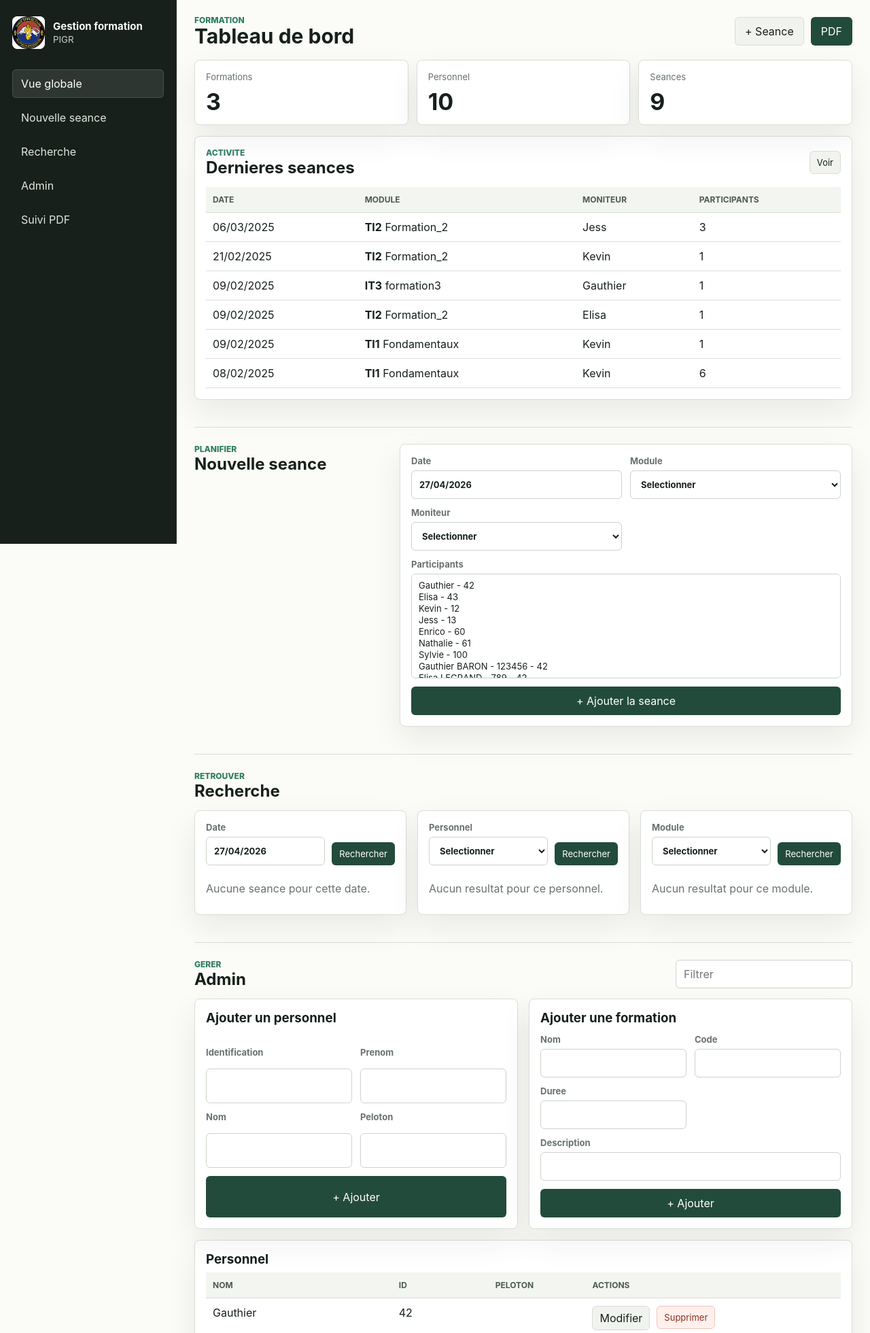
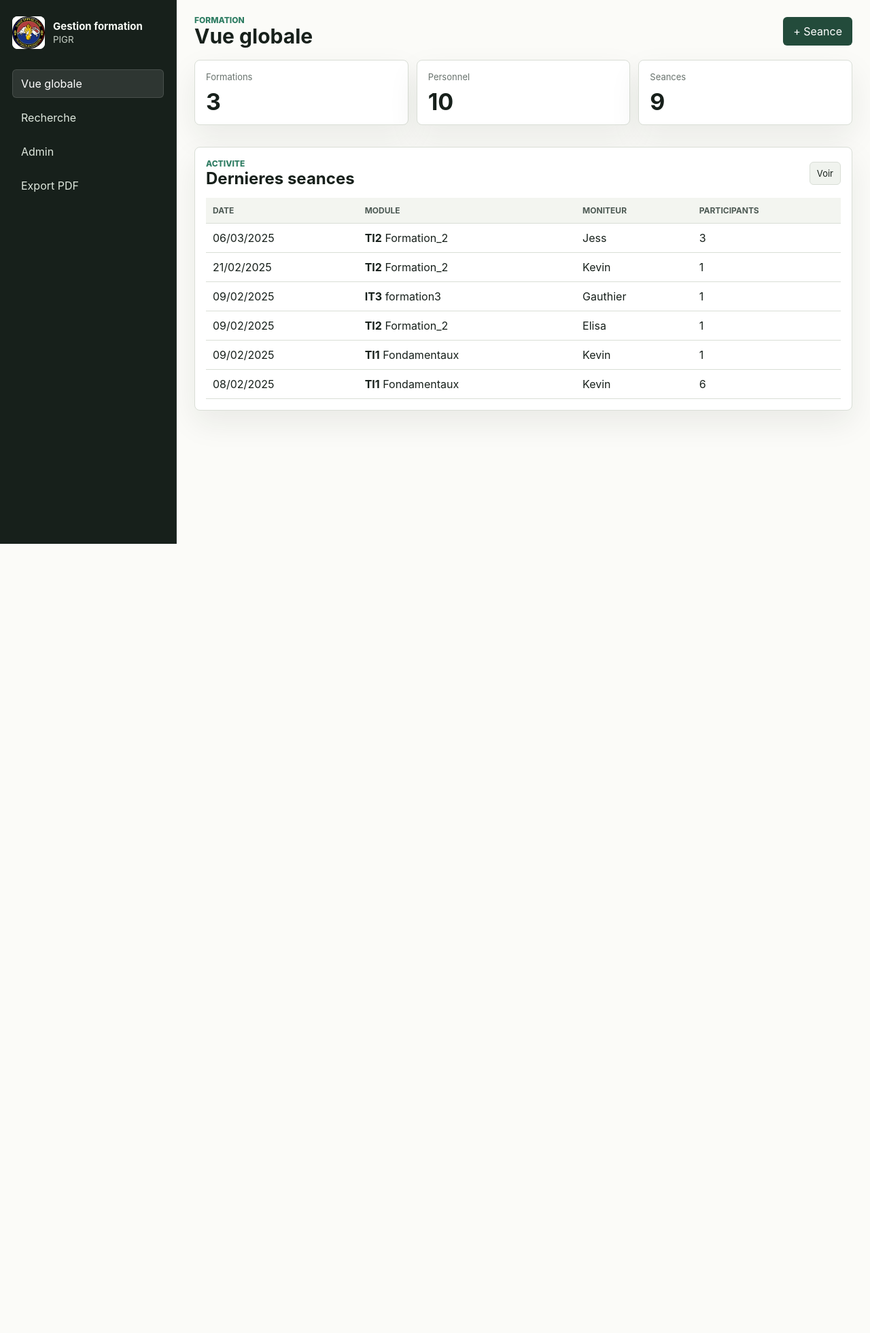
Before and after one commit to gautch29/Gestion_formation, a Flask app: page / in a window 1280 px wide. Shown: the top 1961 px of the page at 68% size. After the commit the page ends 800 px from the top, so only its background shows below. Run offline with Flask 3, Linux system fonts and the light colour scheme; data comes from the database, SQL or seed files in the repository.

Commit message:
Reorganize web UI into pages

```diff
--- a/static/app.css
+++ b/static/app.css
@@ -168,14 +164,9 @@ p {
   margin-bottom: 8px;
 }
 
-.section-band {
-  padding: 24px 0;
-  border-top: 1px solid var(--line);
-}
-
-.section-band:first-of-type {
-  border-top: 0;
-  padding-top: 0;
+.page-panel {
+  display: grid;
+  gap: 16px;
 }
 
 .metric-grid {
--- a/static/app.js
+++ b/static/app.js
@@ -1,20 +1,31 @@
-const navLinks = Array.from(document.querySelectorAll(".side-nav a"));
-
-function setActiveNav() {
-  const current = window.location.hash || "#dashboard";
-  navLinks.forEach((link) => {
-    link.classList.toggle("active", link.getAttribute("href") === current);
-  });
-}
-
-window.addEventListener("hashchange", setActiveNav);
-setActiveNav();
-
 document.querySelectorAll("form[data-confirm]").forEach((form) => {
   form.addEventListener("submit", (event) => {
     const message = form.getAttribute("data-confirm");
     if (message && !window.confirm(message)) {
       event.preventDefault();
+    }
+  });
+});
+
+document.querySelectorAll("[data-dialog-open]").forEach((button) => {
+  button.addEventListener("click", () => {
+    const dialog = document.getElementById(button.getAttribute("data-dialog-open"));
+    if (dialog) {
+      dialog.showModal();
+    }
+  });
+});
+
+document.querySelectorAll("[data-dialog-close]").forEach((button) => {
+  button.addEventListener("click", () => {
+    button.closest("dialog")?.close();
+  });
+});
+
+document.querySelectorAll("dialog").forEach((dialog) => {
+  dialog.addEventListener("click", (event) => {
+    if (event.target === dialog) {
+      dialog.close();
     }
   });
 });
--- a/templates/index.html
+++ b/templates/index.html
@@ -3,14 +3,14 @@
 <head>
   <meta charset="utf-8">
   <meta name="viewport" content="width=device-width, initial-scale=1">
-  <title>Gestion formation</title>
+  <title>{{ page_title }} - Gestion formation</title>
   <link rel="stylesheet" href="{{ url_for('static', filename='app.css') }}">
   <script defer src="{{ url_for('static', filename='app.js') }}"></script>
 </head>
-<body>
+<body data-page="{{ active_page }}">
   <div class="app-shell">
     <aside class="sidebar">
-      <a class="brand" href="#dashboard" aria-label="Accueil">
+      <a class="brand" href="{{ url_for('index') }}" aria-label="Accueil">
         <img src="{{ url_for('logo') }}" alt="">
         <span>
           <strong>Gestion formation</strong>
@@ -18,23 +18,25 @@
         </span>
       </a>
       <nav class="side-nav" aria-label="Navigation principale">
-        <a href="#dashboard">Vue globale</a>
-        <a href="#sessions">Nouvelle seance</a>
-        <a href="#search">Recherche</a>
-        <a href="#admin">Admin</a>
-        <a href="#tracking">Suivi PDF</a>
+        <a class="{% if active_page == 'dashboard' %}active{% endif %}" href="{{ url_for('index') }}">Vue globale</a>
+        <a class="{% if active_page == 'search' %}active{% endif %}" href="{{ url_for('search_page') }}">Recherche</a>
+        <a class="{% if active_page == 'admin' %}active{% endif %}" href="{{ url_for('admin_page') }}">Admin</a>
+        <a class="{% if active_page == 'reports' %}active{% endif %}" href="{{ url_for('reports_page') }}">Export PDF</a>
       </nav>
     </aside>
 
     <main class="workspace">
       <header class="topbar">
         <div>
-          <p class="eyebrow">Formation</p>
-          <h1>Tableau de bord</h1>
+          <p class="eyebrow">{{ page_eyebrow }}</p>
+          <h1>{{ page_title }}</h1>
         </div>
         <div class="topbar-actions">
-          <a class="ghost-button" href="#sessions">+ Seance</a>
-          <a class="primary-button" href="#tracking">PDF</a>
+          {% if active_page == 'dashboard' %}
+            <button class="primary-button" type="button" data-dialog-open="lesson-dialog">+ Seance</button>
+          {% elif active_page != 'reports' %}
+            <a class="ghost-button" href="{{ url_for('reports_page') }}">PDF</a>
+          {% endif %}
         </div>
       </header>
 
@@ -48,7 +50,8 @@
         {% endif %}
       {% endwith %}
 
-      <section id="dashboard" class="section-band">
+      {% if active_page == 'dashboard' %}
+        <section class="page-panel">
           <div class="metric-grid">
             <article class="metric-card">
               <span>Formations</span>
@@ -70,7 +73,7 @@
                 <p class="eyebrow">Activite</p>
                 <h2>Dernieres seances</h2>
               </div>
-            <a class="ghost-button compact" href="#search">Voir</a>
+              <a class="ghost-button compact" href="{{ url_for('search_page') }}">Voir</a>
             </div>
             <div class="table-wrap">
               <table>
@@ -99,12 +102,15 @@
           </div>
         </section>
 
-      <section id="sessions" class="section-band split-layout">
+        <dialog class="lesson-dialog" id="lesson-dialog" aria-labelledby="lesson-dialog-title">
+          <form class="dialog-card form-grid" action="{{ url_for('create_lesson') }}" method="post">
+            <div class="dialog-heading wide">
               <div>
                 <p class="eyebrow">Planifier</p>
-          <h2>Nouvelle seance</h2>
+                <h2 id="lesson-dialog-title">Nouvelle seance</h2>
               </div>
-        <form class="surface form-grid" action="{{ url_for('create_lesson') }}" method="post">
+              <button class="ghost-button icon-button" type="button" data-dialog-close aria-label="Fermer">x</button>
+            </div>
             <label>
               <span>Date</span>
               <input name="lesson_date" value="{{ today }}" placeholder="jj/mm/aaaa" required>
@@ -137,19 +143,14 @@
             </label>
             <button class="primary-button wide" type="submit">+ Ajouter la seance</button>
           </form>
-      </section>
+        </dialog>
+      {% endif %}
 
-      <section id="search" class="section-band">
-        <div class="section-heading">
-          <div>
-            <p class="eyebrow">Retrouver</p>
-            <h2>Recherche</h2>
-          </div>
-        </div>
-
+      {% if active_page == 'search' %}
+        <section class="page-panel">
           <div class="search-grid">
             <div class="surface">
-            <form class="inline-form" action="{{ url_for('index') }}#search" method="get">
+              <form class="inline-form" action="{{ url_for('search_page') }}" method="get">
                 <label>
                   <span>Date</span>
                   <input name="date" value="{{ filters.date }}" placeholder="jj/mm/aaaa">
@@ -181,7 +182,7 @@
             </div>
 
             <div class="surface">
-            <form class="inline-form" action="{{ url_for('index') }}#search" method="get">
+              <form class="inline-form" action="{{ url_for('search_page') }}" method="get">
                 <label>
                   <span>Personnel</span>
                   <select name="student_id">
@@ -212,7 +213,7 @@
             </div>
 
             <div class="surface">
-            <form class="inline-form" action="{{ url_for('index') }}#search" method="get">
+              <form class="inline-form" action="{{ url_for('search_page') }}" method="get">
                 <label>
                   <span>Module</span>
                   <select name="course_id">
@@ -246,17 +247,19 @@
             </div>
           </div>
         </section>
+      {% endif %}
 
-      <section id="admin" class="section-band">
+      {% if active_page == 'admin' %}
+        <section class="page-panel">
           <div class="section-heading">
-          <div>
-            <p class="eyebrow">Gerer</p>
-            <h2>Admin</h2>
-          </div>
-          <input class="table-filter" data-filter="admin-tables" placeholder="Filtrer">
+            <nav class="tabs" aria-label="Admin">
+              <a class="{% if active_tab == 'personnel' %}active{% endif %}" href="{{ url_for('admin_page', tab='personnel') }}">Personnel</a>
+              <a class="{% if active_tab == 'formations' %}active{% endif %}" href="{{ url_for('admin_page', tab='formations') }}">Formations</a>
+            </nav>
+            <input class="table-filter" data-filter="admin-table" placeholder="Filtrer">
           </div>
 
-        <div class="admin-grid">
+          {% if active_tab == 'personnel' %}
             <form class="surface form-grid" action="{{ url_for('create_student') }}" method="post">
               <h3>Ajouter un personnel</h3>
               <label><span>Identification</span><input name="student_identification" required></label>
@@ -266,17 +269,7 @@
               <button class="primary-button wide" type="submit">+ Ajouter</button>
             </form>
 
-          <form class="surface form-grid" action="{{ url_for('create_course') }}" method="post">
-            <h3>Ajouter une formation</h3>
-            <label><span>Nom</span><input name="course_name" required></label>
-            <label><span>Code</span><input name="course_code" required></label>
-            <label><span>Duree</span><input name="course_duration" type="number" min="0" required></label>
-            <label class="wide"><span>Description</span><input name="course_description" required></label>
-            <button class="primary-button wide" type="submit">+ Ajouter</button>
-          </form>
-        </div>
-
-        <div class="surface" data-filter-scope="admin-tables">
+            <div class="surface" data-filter-scope="admin-table">
               <div class="section-heading compact-heading">
                 <h3>Personnel</h3>
               </div>
@@ -319,8 +312,17 @@
                 </table>
               </div>
             </div>
+          {% else %}
+            <form class="surface form-grid" action="{{ url_for('create_course') }}" method="post">
+              <h3>Ajouter une formation</h3>
+              <label><span>Nom</span><input name="course_name" required></label>
+              <label><span>Code</span><input name="course_code" required></label>
+              <label><span>Duree</span><input name="course_duration" type="number" min="0" required></label>
+              <label class="wide"><span>Description</span><input name="course_description" required></label>
+              <button class="primary-button wide" type="submit">+ Ajouter</button>
+            </form>
 
-        <div class="surface" data-filter-scope="admin-tables">
+            <div class="surface" data-filter-scope="admin-table">
               <div class="section-heading compact-heading">
                 <h3>Formations</h3>
               </div>
@@ -365,23 +367,27 @@
                 </table>
               </div>
             </div>
+          {% endif %}
         </section>
+      {% endif %}
 
-      <section id="tracking" class="section-band">
-        <div class="section-heading">
+      {% if active_page == 'reports' %}
+        <section class="page-panel">
+          <div class="surface report-panel">
             <div>
-            <p class="eyebrow">Suivi</p>
-            <h2>Tableau croise</h2>
+              <p class="eyebrow">Selection</p>
+              <h2>Personnel a exporter</h2>
             </div>
             <form action="{{ url_for('report_cross_tab') }}" method="post" class="report-form">
-            <select name="student_ids" multiple size="5" aria-label="Personnel PDF">
+              <select name="student_ids" multiple size="8" aria-label="Personnel PDF">
                 {% for student in students %}
                   <option value="{{ student.id }}">{{ student.label }}</option>
                 {% endfor %}
               </select>
-            <button class="primary-button" type="submit">PDF</button>
+              <button class="primary-button" type="submit">Generer le PDF</button>
             </form>
           </div>
+
           <div class="surface table-wrap tracking-table">
             <table>
               <thead>
@@ -413,6 +419,7 @@
             </table>
           </div>
         </section>
+      {% endif %}
     </main>
   </div>
 </body>
```
Also changed, not shown: other parts of static/app.css (+68 -7 lines), web_app.py (+53 -21 lines). Lines whose indentation alone changed are shown as unchanged.
